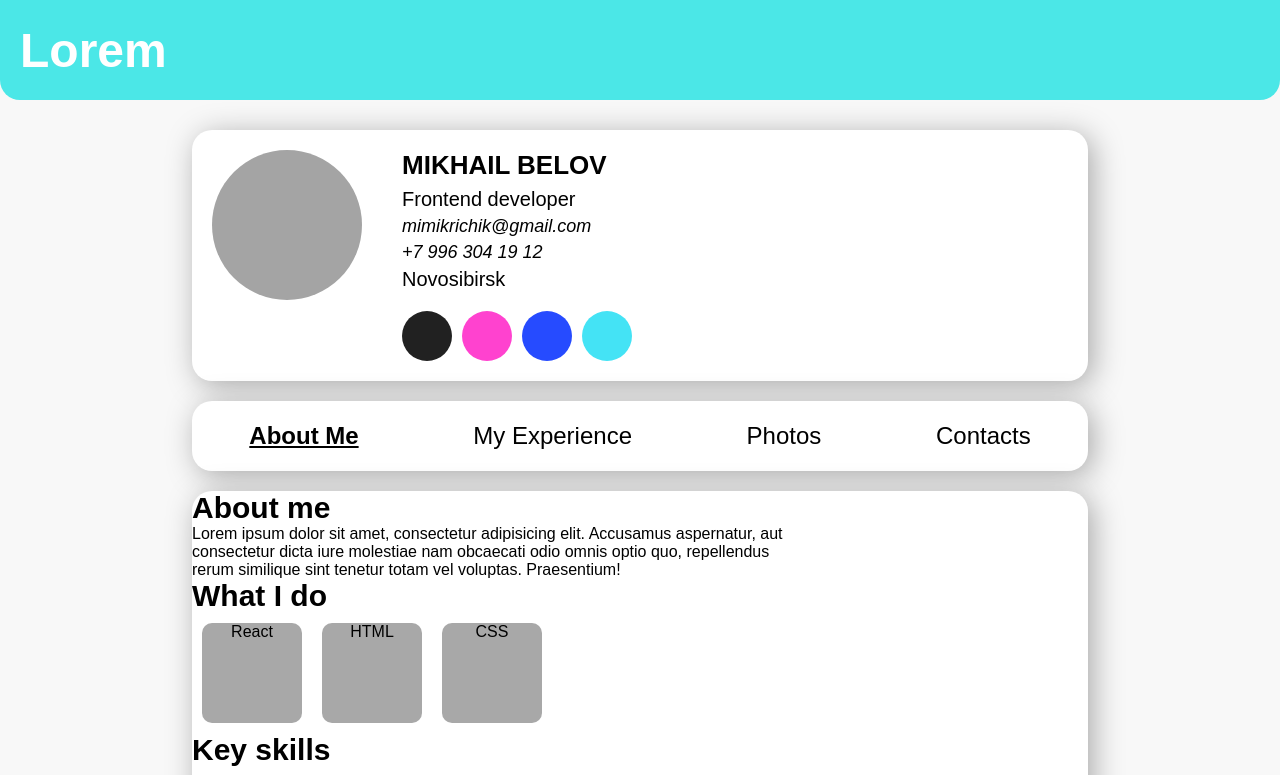
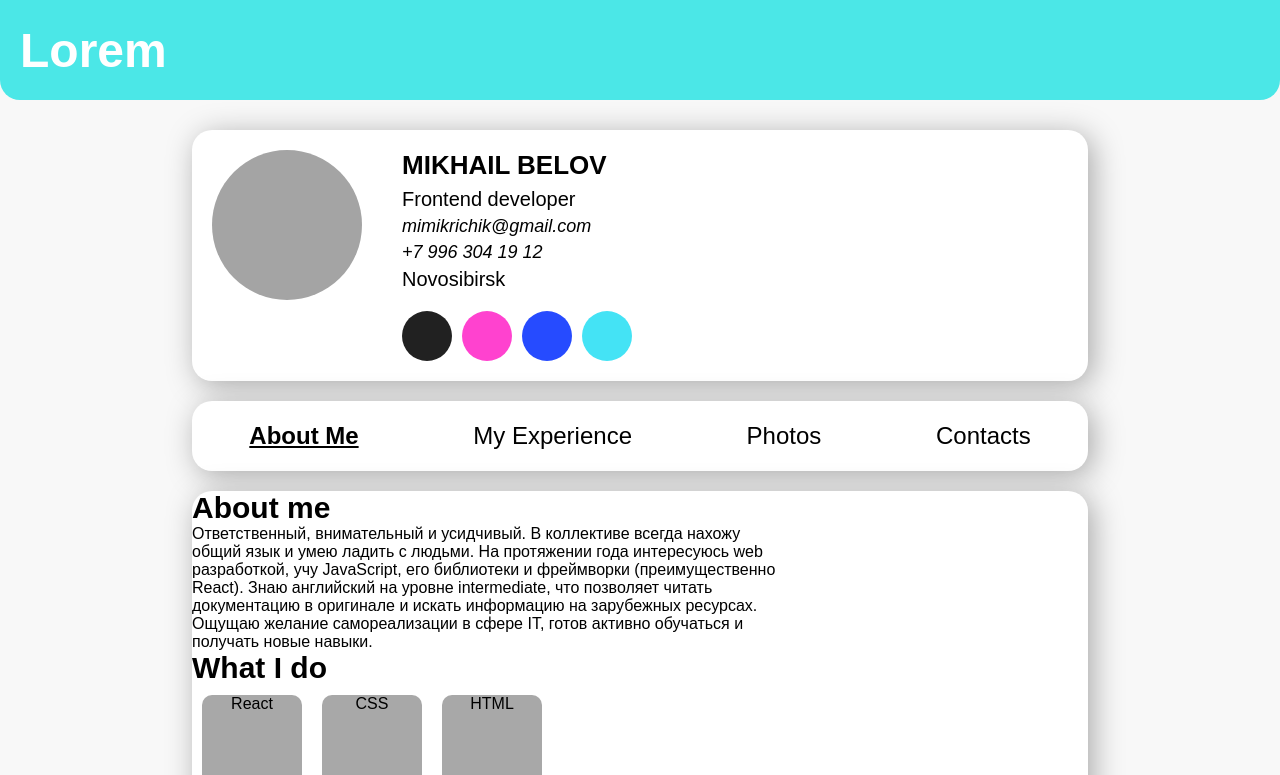
Before and after one commit to Wendiboy/belovCV, a React app: page / in a window 1280 px wide. Shown: the top 775 px of the page. Built offline with nearby package versions, Linux system fonts and the light colour scheme.

Commit message:
add some BLL

```diff
--- a/src/components/Content/AboutMe/AboutMe.css
+++ b/src/components/Content/AboutMe/AboutMe.css
@@ -14,16 +14,6 @@
 .technologies_list{
     display: flex;
 
-}
-
-.technologies__elem{
-    background-color: #a8a8a8;
-    border-radius: 10px;
-    width: 100px;
-    height: 100px;
-    margin: 10px;
-    display: flex;
-    justify-content: center;
 }
 
 .skills_list{
--- a/src/components/Content/AboutMe/AboutMe.jsx
+++ b/src/components/Content/AboutMe/AboutMe.jsx
@@ -1,19 +1,23 @@
 import React from "react";
 import './AboutMe.css';
+import TechnologiesElem from "./TechnologiesElem/TechnplogiesElem.jsx";
 
-const AboutMe = () => {
+const AboutMe = (props) => {
+
+    let descriprion = props.description;
+    let technologiesElements = () => {
+        let techArr = props.technologies.map(u => <TechnologiesElem key={u.id} tech={u} />);
+        return techArr
+    }
+
     return (
         <div className='AboutMe'>
             <h2 className='AboutMe__header'>About me</h2>
-            <p className='AboutMe__text'>Lorem ipsum dolor sit amet, consectetur adipisicing elit. Accusamus
-                aspernatur, aut consectetur dicta iure molestiae nam obcaecati odio omnis optio quo,
-                repellendus rerum similique sint tenetur totam vel voluptas. Praesentium!
+            <p className='AboutMe__text'>{descriprion}
             </p>
             <h2 className='AboutMe__header'>What I do</h2>
             <div className='technologies_list'>
-                <div className='technologies__elem'>React</div>
-                <div className='technologies__elem'>HTML</div>
-                <div className='technologies__elem'>CSS</div>
+                {technologiesElements()}
             </div>
             <h2 className='AboutMe__header'>Key skills</h2>
             <div className='skills_list'>
--- /dev/null
+++ b/src/components/Content/AboutMe/TechnologiesElem/TechnologiesElem.css
@@ -0,0 +1,9 @@
+.TechnologiesElem{
+    background-color: #a8a8a8;
+    border-radius: 10px;
+    width: 100px;
+    height: 100px;
+    margin: 10px;
+    display: flex;
+    justify-content: center;
+}
--- /dev/null
+++ b/src/components/Content/AboutMe/TechnologiesElem/TechnplogiesElem.jsx
@@ -0,0 +1,15 @@
+import React from "react";
+import './TechnologiesElem.css';
+
+const TechnologiesElem = (props) => {
+
+    const name = props.tech.name;
+
+    return (
+        <div className='TechnologiesElem'>
+            {name}
+        </div>
+    )
+}
+
+export default TechnologiesElem
--- a/src/components/Content/Content.jsx
+++ b/src/components/Content/Content.jsx
@@ -4,14 +4,20 @@ import AboutMe from "./AboutMe/AboutMe.jsx";
 import MyExprerience from "./MyExperience/MyExperience.jsx";
 import Photos from "./Photos/Photos.jsx";
 import { BrowserRouter, Route, Routes, NavLink } from "react-router-dom";
+import { useSelector } from 'react-redux';
 
 const Content = () => {
+
+    const description = useSelector(state => state.infoPage.description)
+    const technologies = useSelector(state => state.infoPage.technologies)
+
+
     return (
         <div className='Content'>
             <Routes>
                 <Route path="/photos" element={<Photos />}/>
                 <Route path="/experience" element={<MyExprerience />}/>
-                <Route path="*" element={<AboutMe />}/>
+                <Route path="*" element={<AboutMe description={description} technologies={technologies} />}/>
             </Routes>
         </div>
     )
--- /dev/null
+++ b/src/redux/info-reducer.js
@@ -0,0 +1,32 @@
+const SET_INFO = 'SET_INFO';
+
+const initialState = {
+        description: "Ответственный, внимательный и усидчивый. В коллективе всегда нахожу общий язык и умею ладить с людьми. " +
+            "На протяжении года интересуюсь web разработкой, учу JavaScript, его библиотеки и фреймворки (преимущественно React). " +
+            "Знаю английский на уровне intermediate, что позволяет читать документацию в оригинале и искать информацию " +
+            "на зарубежных ресурсах. Ощущаю желание самореализации в сфере IT, готов активно обучаться и получать новые навыки.",
+        technologies: [
+            {
+                name: 'React',
+                icon: ''
+            },
+            {
+                name: 'CSS',
+                icon: ''
+            },
+            {
+                name: 'HTML',
+                icon: ''
+            }
+        ],
+        keyskills: [
+            "Ответственность", "Усидчивость", "Усидчивость", "Усидчивость"
+        ],
+        languages: []
+};
+
+const infoReduser = (state = initialState, action) => {
+    return state
+}
+
+export default infoReduser;
--- a/src/redux/mainlist-reducer.js
+++ /dev/null
@@ -1,50 +0,0 @@
-const SET_EPISODES = 'SET_EPISODES';
-const SET_CURRENT_PAGE = 'SET_CURRENT_PAGE';
-const SET_TOTAL_EPISODES_COUNT = 'SET_TOTAL_EPISODES_COUNT';
-const TOGGLE_IS_FETCHING = 'TOGGLE_IS_FETCHING';
-const TOGGLE_IS_FOLLOWING_PROGRESS = 'TOGGLE_IS_FOLLOWING_PROGRESS';
-
-const initialState = {
-        episodes: [],
-        totalEpisodesCount: 0,
-        currentPage: 1,
-        isFetching: true,
-        followinInProgress: []
-};
-
-
-const mainListReduser = (state = initialState, action) => {
-    switch (action.type){
-
-        case SET_EPISODES:{
-            return {...state, episodes: action.episodes}
-        }
-        case SET_CURRENT_PAGE:{
-            return {...state, currentPage: action.currentPage}
-        }
-        case SET_TOTAL_EPISODES_COUNT:{
-            return {...state, totalEpisodesCount: action.count}
-        }
-        case TOGGLE_IS_FETCHING:{
-            return {...state, isFetching: action.isFetching}
-        }
-        case TOGGLE_IS_FOLLOWING_PROGRESS:{
-            return {...state,
-                followinInProgress: action.isFetching
-                ?[...state.FollowingInProgress, action.episodeId]
-                :state.FollowingInProgress.filter(id=> id!=action.episodeId)
-            }
-        }
-        default:
-            return state
-    }
-}
-
-
-export const setEpisodes = (episodes) => ({type: SET_EPISODES, episodes})
-export const setCurrentPage = (currentPage) => ({type: SET_CURRENT_PAGE, currentPage})
-export const setTotalEpisodesCount = (totalEpisodeCount) => ({type: SET_TOTAL_EPISODES_COUNT, count: totalEpisodeCount})
-export const toggleIsFetching = (isFetching) => ({type: TOGGLE_IS_FETCHING, isFetching})
-export const toggleFolloingProgress = (isFetching, episodeId) => ({type: TOGGLE_IS_FOLLOWING_PROGRESS, isFetching, episodeId})
-
-export default mainListReduser;
--- a/src/redux/redux-store.js
+++ b/src/redux/redux-store.js
@@ -1,10 +1,10 @@
 import {combineReducers, createStore} from "redux";
 
-import mainListReducer from "./mainlist-reducer.js";
+import infoReducer from "./info-reducer.js";
 
 
 let reducers = combineReducers({
-    mainlistPage: mainListReducer,
+    infoPage: infoReducer,
 });
 
 let store = createStore(reducers);
```
